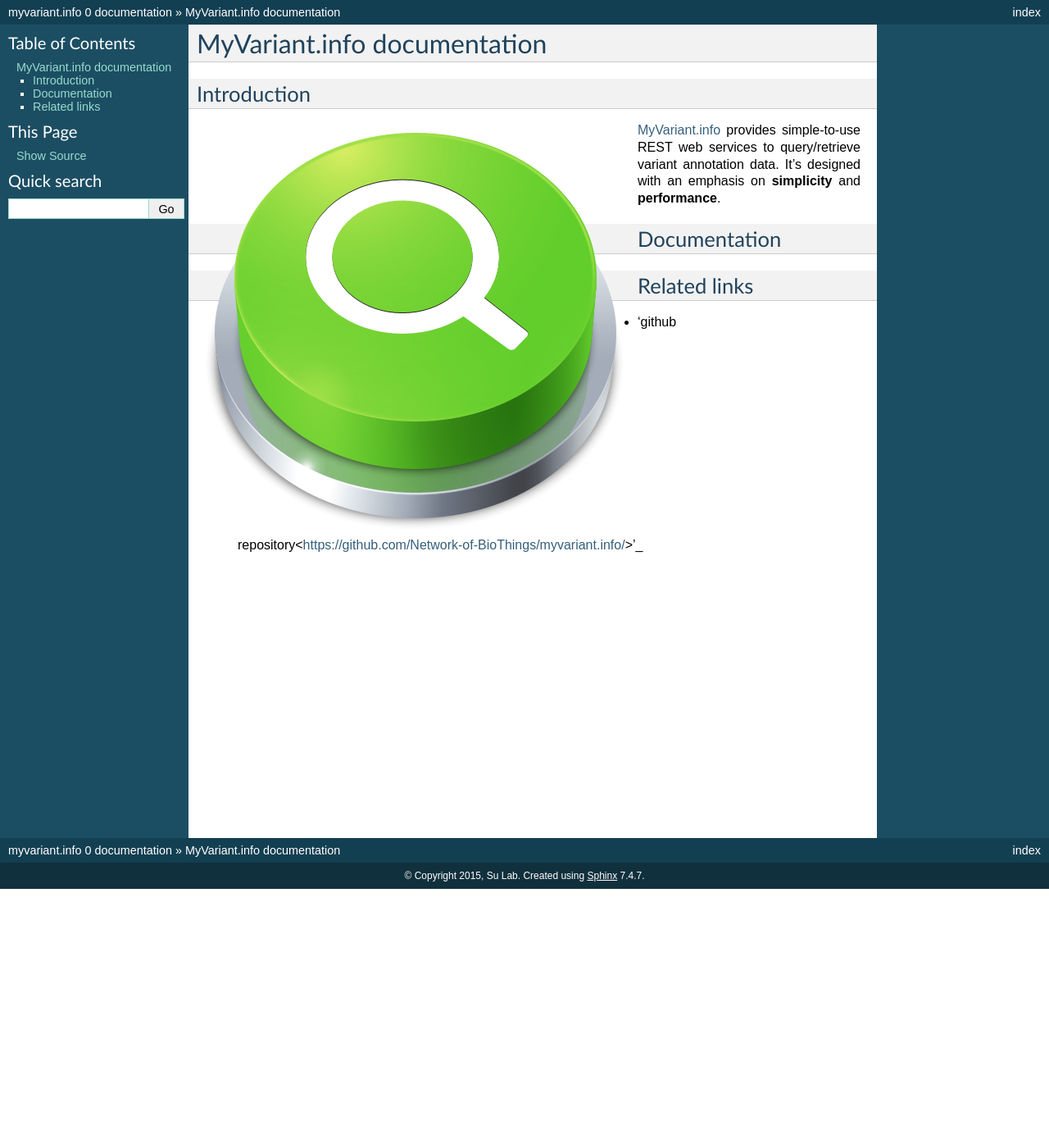
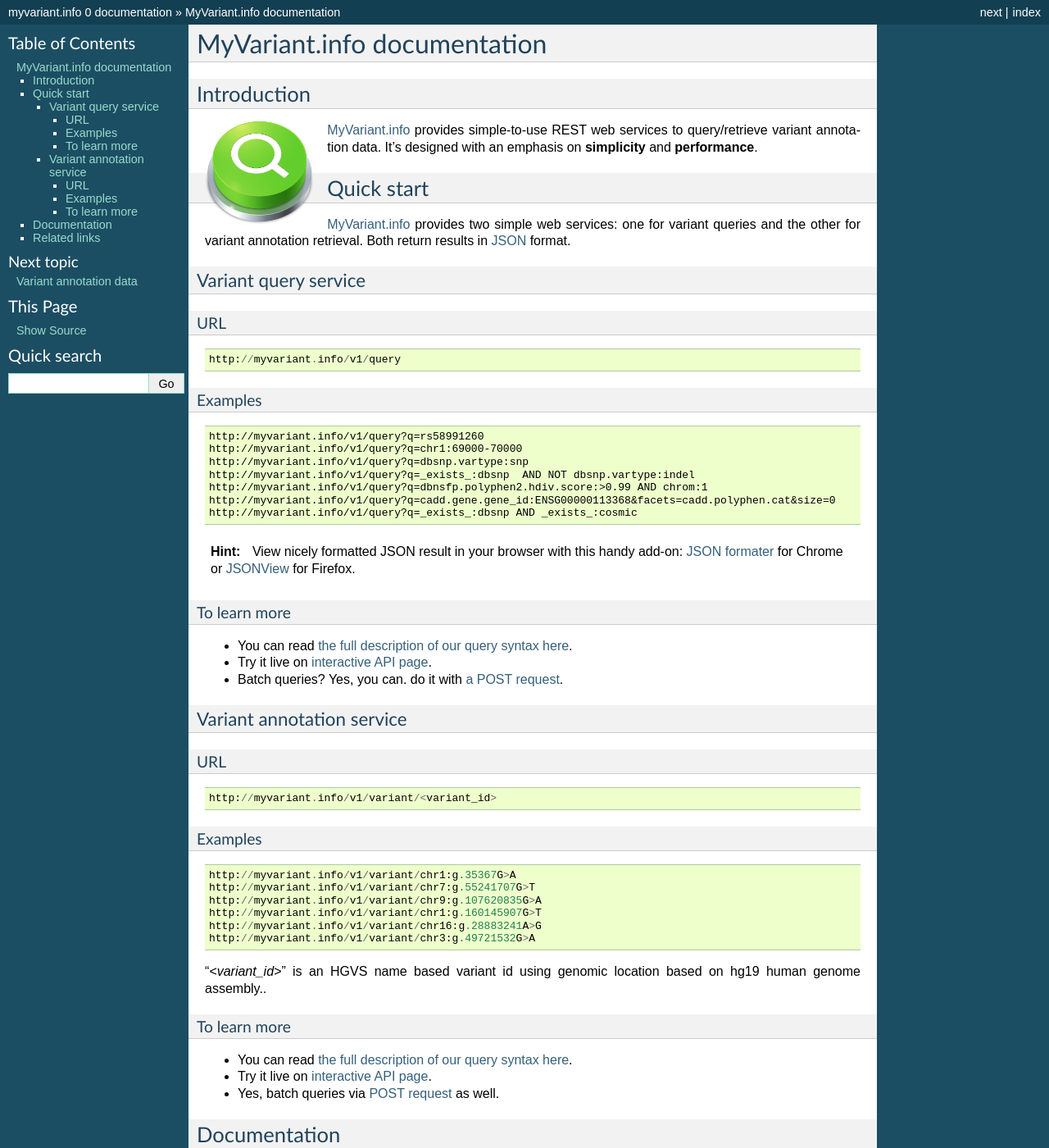
Before and after one commit to biothings/myvariant.info, a Sphinx documentation site: the page built from docs/index.rst, in a window 1280 px wide and 1400 px high. Shown: the whole window at 82% size. Built offline with Sphinx 7.4.7, drawn with Linux system fonts in a browser that asks for light colours; some of the changed text lies outside the part shown.

Commit message:
Small change to docs, changed image size, added quick_start, etc.

```diff
--- a/docs/index.rst
+++ b/docs/index.rst
@@ -10,16 +10,23 @@
 ------------
 .. image:: _static/myvariant.png
     :align: left
+    :height: 100pt
+    :width: 100pt
+    :alt: myvariant.info
 
 .. cssclass:: head-paragraph
 
   `MyVariant.info <http://myvariant.info>`_ provides simple-to-use REST web services to query/retrieve variant annotation data. It's designed with an emphasis on **simplicity** and **performance**.
+
+.. include :: doc/quick_start.rst
+
 
 Documentation
 ---------------------
 
 .. toctree::
     :maxdepth: 3
+
     Try it live on interactive API page <http://myvariant.info/v1/api/>
     doc/data
     doc/variant_query_service
```
